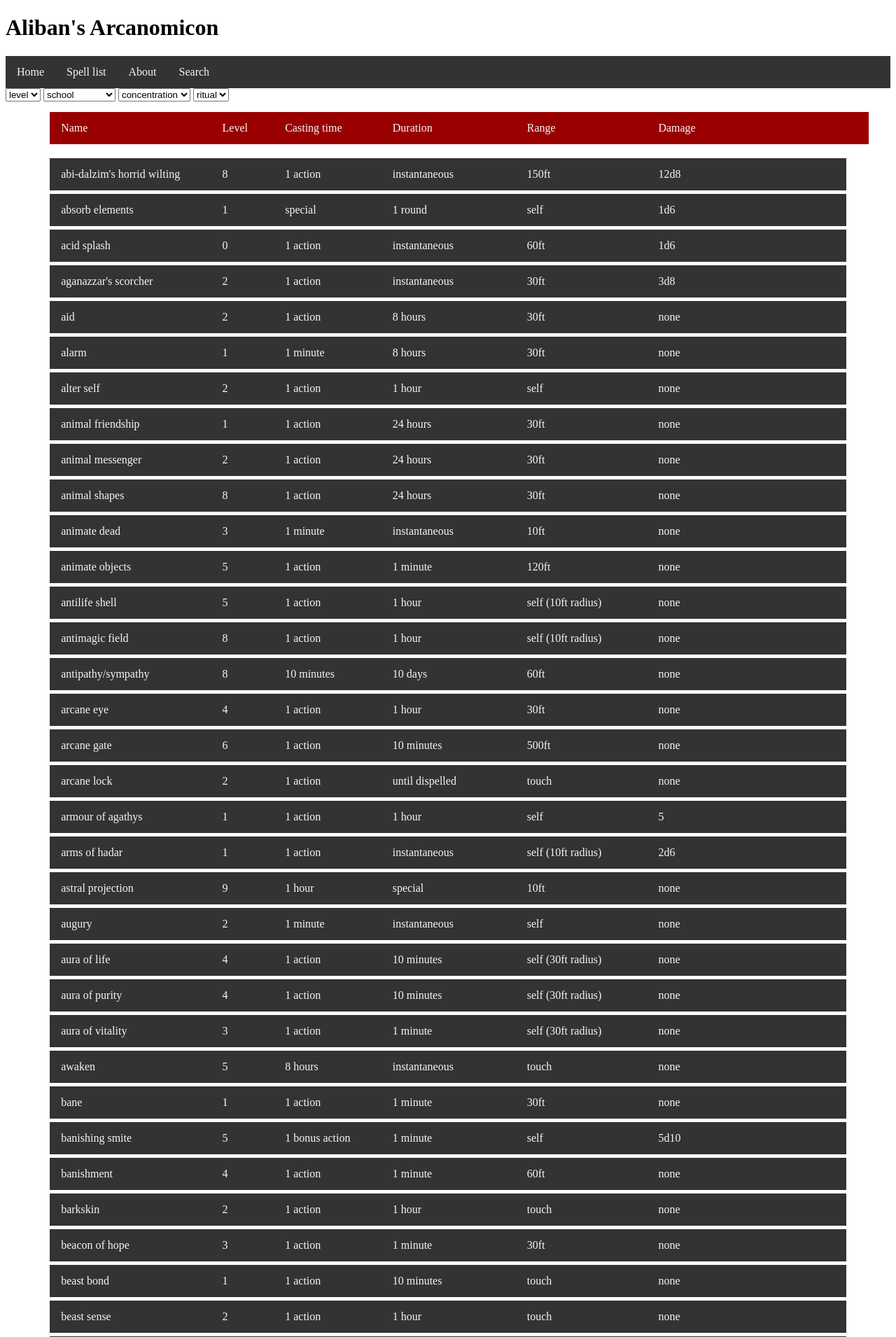
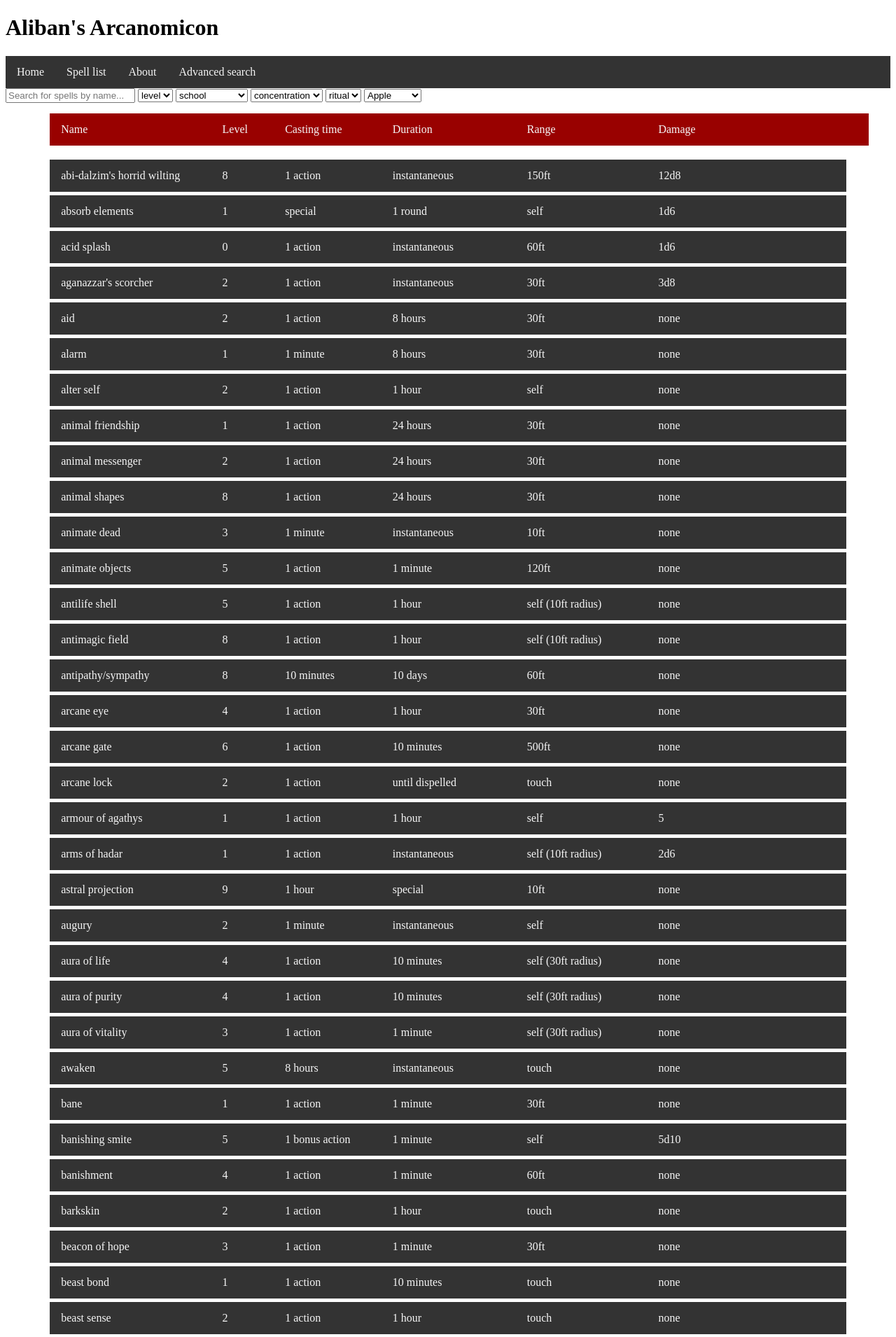
Before and after one commit to MasterfulDingo/spells, a Flask app: page /all_spells in a window 1280 px wide. Shown: the top 1910 px of the page at 70% size. Run offline with Flask 2, Linux system fonts and the light colour scheme; data comes from the database, SQL or seed files in the repository; both versions use the stored data as it was after the commit.

Commit message:
set up basis of filter system using buttons, form returns a list of current filters

```diff
--- a/script.py
+++ b/script.py
@@ -1,5 +1,6 @@
 import sqlite3
 from flask import Flask, render_template, url_for, redirect, request, make_response
+from flask_sqlalchemy import SQLAlchemy
 from forms import SpellSearchForm
 import json
 
@@ -13,21 +14,21 @@
 @app.route("/")
 @app.route("/home") #either of these will return user to the correct site
 def hello():
-    return render_template('home.html') #runs
+    return render_template('home.html') #returns the home html file
 
 @app.route('/all_spells')
 def all_spells():
-    sql = "SELECT spell.id, spell.name, spell.level, castingtime.name, duration.name, range.name, spell.damage FROM spell INNER JOIN range ON range.id = spell.range INNER JOIN castingtime ON castingtime.id = spell.castingtime INNER JOIN duration ON duration.id = spell.duration"
-    single = False
-    results = db_func(sql,single)
+    sql = "SELECT spell.id, spell.name, spell.level, castingtime.name, duration.name, range.name, spell.damage FROM spell INNER JOIN range ON range.id = spell.range INNER JOIN castingtime ON castingtime.id = spell.castingtime INNER JOIN duration ON duration.id = spell.duration" #sql used to gather information for this page
+    single = False #we want a list of results, not just the top one
+    spells = db_func(sql,single) #sending the sql to my sql function
 
-    return render_template('all_spells.html', spells=results, entfields=entfields)
+    return render_template('all_spells.html', spells=spells, entfields=entfields) #returns template with data to be presented
 
-@app.route('/spell/<path:id>') #while there is a slight risk of people being able to do nasty things by sticking sql on the end of the link, i'm not sure how to counter it, so i'll leave it for now.
+@app.route('/spell/<id>') #while there is a slight risk of people being able to do nasty things by sticking sql on the end of the link, i'm not sure how to counter it, so i'll leave it for now.
 def spell(id):
     sql = "SELECT spell.id, spell.name, spell.description, spell.level, spell.components, spell.concentration, spell.ritual, spell.damage, range.name, duration.name, castingtime.name, school.name FROM spell INNER JOIN range ON range.id = spell.range INNER JOIN duration ON duration.id = spell.duration INNER JOIN castingtime ON castingtime.id = spell.castingtime INNER JOIN school ON school.id = spell.school WHERE spell.id == {}".format(id) #the sql query, complete with joins. the format inserts the id of the spell in the database, and therefore returns all relevant information about it for the page.
     single = True #only want one result
-    spell = db_func(sql,single) #runs the sql command, and turns the resultant tuple into a list to allow later formatting
+    spell = db_func(sql,single) #runs the sql command
     if spell == False:
         return render_template('404.html'), 404 #if the data is not in the database, the page cannot be created, so return 404 error
     spell[2] = spell[2].split('\n') #splits up the description by python spaces, so it can be properly formatted with flask, as the python was not being picked up by the html side.
@@ -44,11 +45,17 @@ def about(): #the function itself
 
     return render_template('about.html', entfields=entfields, spellnames=spellnames) #returns the template normally
 
-@app.route('/search')
+@app.route('/search', methods=('GET','POST'))
 def search():
-    sql = "SELECT spell.id, spell.name FROM spell"
-    spellnames = db_func(sql,single=False)
-    return render_template('search.html', entfields = entfields, spellnames = spellnames)
+    sql = "SELECT spell.id, spell.name, spell.level, castingtime.name, duration.name, range.name, spell.damage FROM spell INNER JOIN range ON range.id = spell.range INNER JOIN castingtime ON castingtime.id = spell.castingtime INNER JOIN duration ON duration.id = spell.duration" #!!!!!! MOVE THIS BEHIND THE IF STATEMENT !!!!!
+    spells = db_func(sql,single=False)
+    if request.method == 'POST':
+        var = request.form.getlist('param')
+        sql = filtermfunc(var)
+        spells = db_func(sql, single=Flase)
+        return render_template('search.html', entfields=entfields, spells=spells, var=var)
+
+    return render_template('search.html', entfields=entfields, spells=spells)
 
 @app.errorhandler(404) #note that I have explicitly stated that this route is related to the 404 error, and i am using the errorhandler function, not the route function
 def page_not_found(e):
@@ -59,9 +66,10 @@ def db_func(sql,single):
     cur=conn.cursor() #creates cursor
     cur.execute(sql) #executes the sql command required with the cursor
     try: #if the data called for is not in the database, an error will occur ("Nonetype" is not iterable). this try/except statement catches the error when it is throw up, and returns a "false" so the original function can return a 404 errorpage.
+
         if single == True: #returns a single tuple if that is all that is required, and turns it into a list
             result = cur.fetchone()
-            result = list(result)
+            result = list(result) #converts tupme to list
         else: #returns a list of tuples, which are then turned into lists
             result = cur.fetchall()
             for i in range(len(result)):
@@ -75,5 +83,8 @@ def db_func(sql,single):
     return result
 
 
+def filtermfunc(filterraw):
+    return True
+
 if __name__ == "__main__":
     app.run(debug=True)
--- a/templates/all_spells.html
+++ b/templates/all_spells.html
@@ -1,23 +1,35 @@
 {% extends "layout.html" %}
 
 {% block content %}
+
+    <input type="text" id="myInput" onkeyup="searchfilter()" placeholder="Search for spells by name...">
+
     {% for field in entfields %}
-        <select name={{field}} id="spellselect" method="POST" action="/about" onselect="filterfunc()">
-            <option value={{field[0]}} selected>{{field[0]}}</option>
+        <select name={{field[0]}} class="spellselect" method="POST" action="/about" onchange="filterfunc()">
+            <option value="" disabled selected style="display:none;">{{field[0]}}</option>
             {% for term in field[1:] %}
-                <option value={{field}}>{{term}}</option>
+                <option value={{term}}>{{term}}</option>
             {% endfor %}
         </select>
     {% endfor %}
+    <select id="mySelect" onchange="myFunction()">
+        <option>Apple</option>
+        <option>Orange</option>
+        <option>Pineapple</option>
+        <option>Banana</option>
+    </select>
 
     <div class="spellfields">
-        <span class= "asname">Name</span>
-        <span class= "aslevel">Level</span>
-        <span class= "ascastime">Casting time</span>
-        <span class= "asdurat">Duration</span>
-        <span class= "asrange">Range</span>
-        <span class= "asdmg">Damage</span>
+        <span class="asname">Name</span>
+        <span class="aslevel">Level</span>
+        <span class="ascastime">Casting time</span>
+        <span class="asdurat">Duration</span>
+        <span class="asrange">Range</span>
+        <span class="asdmg">Damage</span>
     </div>
+
+
+    <div id="spells">
     {% for spell in spells %}
         <div class="spelllink">
             <a href="spell/{{ spell[0] }}">
@@ -30,13 +42,37 @@
             </a>
         </div>
     {% endfor %}
-
+    </div>
 <script>
     function filterfunc() {
-        document.getElementById("spellselect").selectedindex = "1";
+        var x = document.getElementsByClassName("spellselect");
+        console.log(x)
+        console.log(document.getElementsByClassName("spellselect").selectedindex)
+        document.getElementsByClassName("spellselect").value = "";
+
+    }
+    function myFunction(){
+        document.getElementById("mySelect").selectedindex = "0";
     }
 
 
+    function searchfilter() {
+        var input, filter, spellsraw, spells, spell, i, txtValue //defining variables
+        input = document.getElementById('myInput'); //taking the input from the search bar
+        filter = input.value.toUpperCase(); //making the intput case insensitive
+        spellsraw = document.getElementById("spells") //getting information from the wanted div
+        spells = spellsraw.getElementsByClassName("spelllink") //extracting contents, shoving them into a 'list'
+        console.log(spellsraw)
+        for (i = 0; i < spells.length; i++ ){ //looping through the list of contents
+            spell = spells[i] //picking out the data for each iteration
+            txtvalue = spell.innerHTML //getting the actual text from the div
+            if (txtvalue.toUpperCase().indexOf(filter) > -1){ //if the filter string exists in the div text,
+                spells[i].style.display = ""; //let the div be
+            } else { //if not,
+                spells[i].style.display = "none"; //hide it from sight!
+            }
+        }
+    } //ooh curly closing brackets! why did i decide to use Javascript again?
 </script>
 
 {% endblock content %}
--- a/templates/nav.html
+++ b/templates/nav.html
@@ -2,5 +2,5 @@
     <a href="/">Home</a>
     <a href="/all_spells">Spell list</a>
     <a href="/about">About</a>
-    <a href="/search">Search</a>
+    <a href="/search">Advanced search</a>
 </div>
```
Also changed, not shown: templates/search.html (+23 -4 lines), spells.db.
